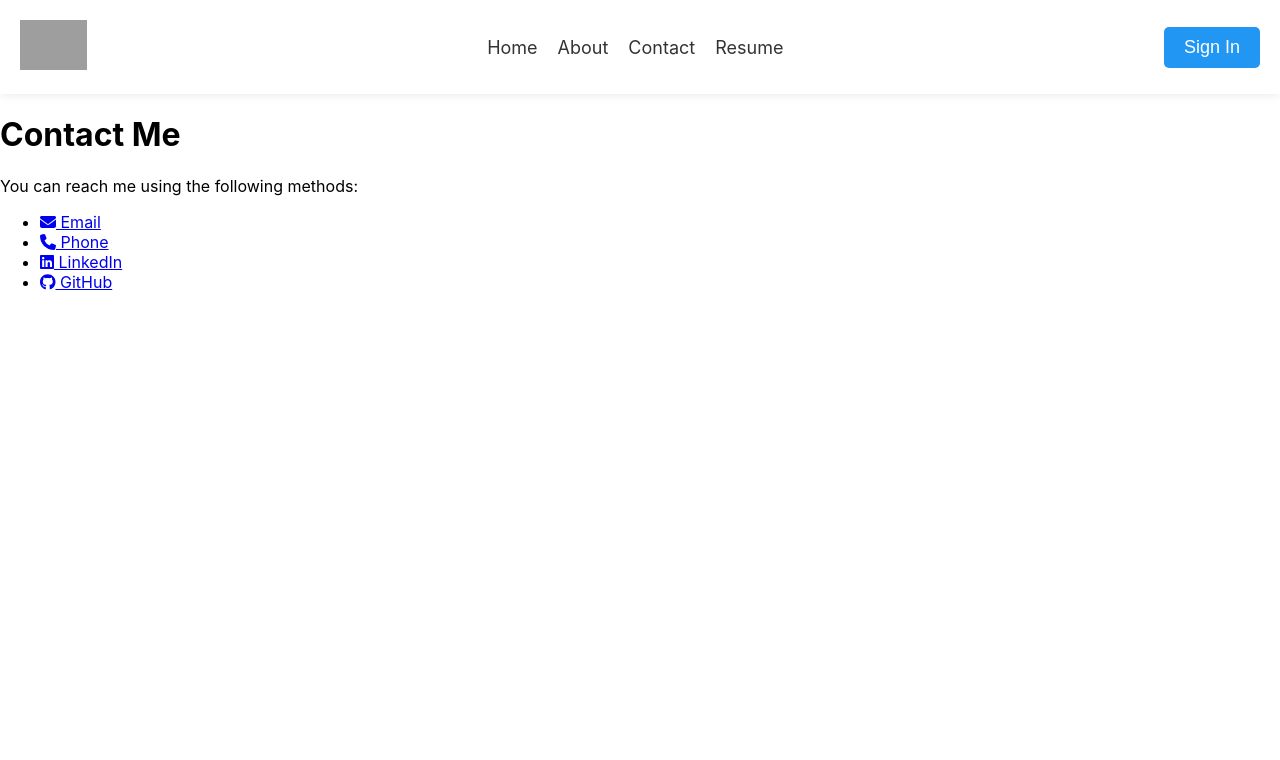
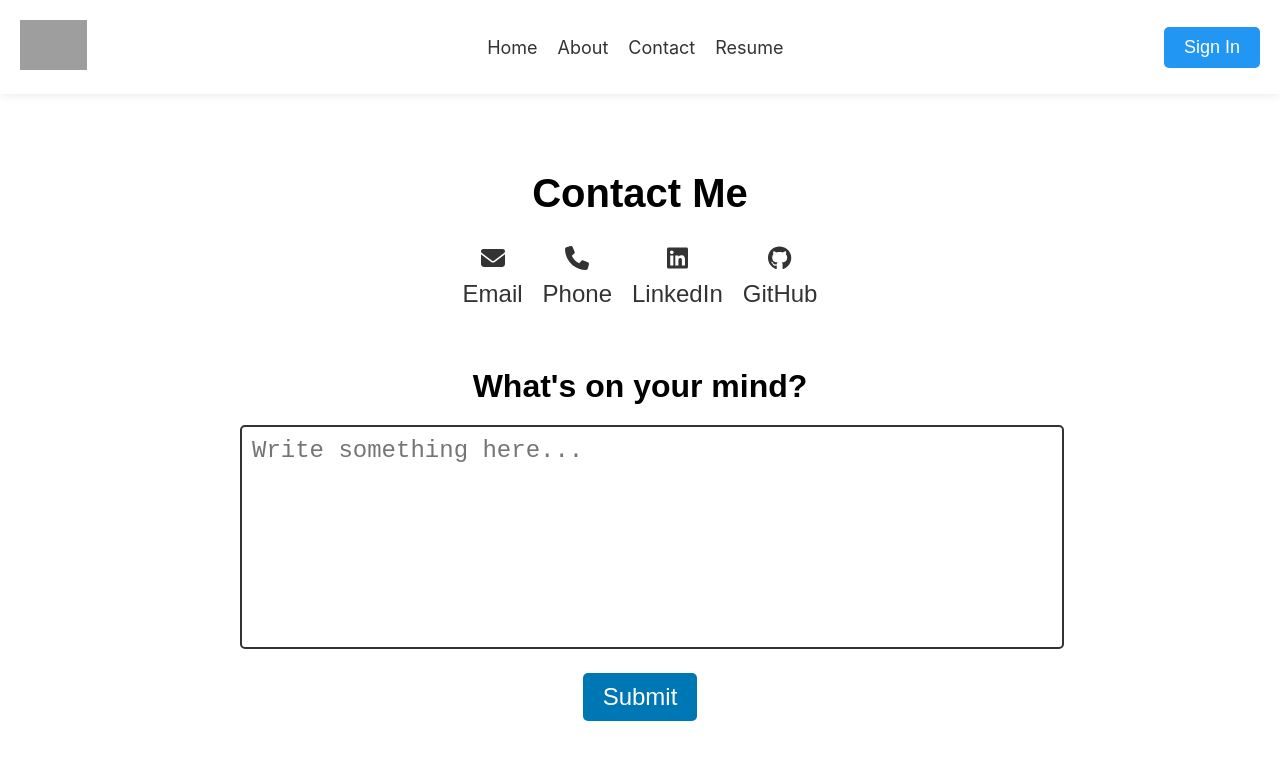
Before and after one commit to Amrit618/profile, a React (Create React App) app: page /contact in a window 1280 px wide. Shown: the top 760 px of the page. Built offline with nearby package versions, Linux system fonts and the light colour scheme; grey boxes are pictures that could not be loaded.

Commit message:
modified contact page

```diff
--- a/src/Pages/Contact.tsx
+++ b/src/Pages/Contact.tsx
@@ -4,36 +4,45 @@ import { faEnvelope, faPhone } from '@fortawesome/free-solid-svg-icons';
 import { faLinkedin, faGithub } from '@fortawesome/free-brands-svg-icons';
 import { config } from '@fortawesome/fontawesome-svg-core';
 import '@fortawesome/fontawesome-svg-core/styles.css';
+import '../styles/Contact.css';
 
 config.autoAddCss = false;
 
 const Contact: React.FC = () => {
   return (
-    <div>
+    <div className="contact-container">
       <h1>Contact Me</h1>
-      <p>You can reach me using the following methods:</p>
-      <ul>
-        <li>
-          <a href="mailto:amritbastakoti618@gmail.com">
-            <FontAwesomeIcon icon={faEnvelope} /> Email
+      <div className="contact-methods">
+        <div className="contact-method">
+          <a href="mailto:example@example.com">
+            <FontAwesomeIcon icon={faEnvelope} />
+            <span>Email</span>
           </a>
-        </li>
-        <li>
-          <a href="tel:+358414839992">
-            <FontAwesomeIcon icon={faPhone} /> Phone
+        </div>
+        <div className="contact-method">
+          <a href="tel:123456789">
+            <FontAwesomeIcon icon={faPhone} />
+            <span>Phone</span>
           </a>
-        </li>
-        <li>
-          <a href="https://www.linkedin.com/in/amrit-b-4a3b471b2/">
-            <FontAwesomeIcon icon={faLinkedin} /> LinkedIn
+        </div>
+        <div className="contact-method">
+          <a href="https://www.linkedin.com/in/your-linkedin-profile">
+            <FontAwesomeIcon icon={faLinkedin} />
+            <span>LinkedIn</span>
           </a>
-        </li>
-        <li>
-          <a href="https://github.com/Amrit618">
-            <FontAwesomeIcon icon={faGithub} /> GitHub
+        </div>
+        <div className="contact-method">
+          <a href="https://github.com/your-github-username">
+            <FontAwesomeIcon icon={faGithub} />
+            <span>GitHub</span>
           </a>
-        </li>
-      </ul>
+        </div>
+      </div>
+      <div className="whats-on-your-mind">
+        <h2>What's on your mind?</h2>
+        <textarea placeholder="Write something here..."></textarea>
+        <button className="submit-button">Submit</button>
+      </div>
     </div>
   );
 };
--- /dev/null
+++ b/src/styles/Contact.css
@@ -0,0 +1,87 @@
+.contact-container {
+  max-width: 800px;
+  margin: 0 auto;
+  padding: 50px 20px;
+  font-family: Arial, sans-serif;
+}
+
+.contact-container h1 {
+  text-align: center;
+  font-size: 2.5rem;
+  margin-bottom: 20px;
+}
+
+.contact-methods {
+  display: flex;
+  justify-content: center;
+  align-items: center;
+  flex-wrap: wrap;
+}
+
+.contact-method {
+  margin: 10px;
+  text-align: center;
+}
+
+.contact-method a {
+  display: flex;
+  flex-direction: column;
+  justify-content: center;
+  align-items: center;
+  text-decoration: none;
+  color: #333;
+  font-size: 1.5rem;
+  transition: all 0.3s ease;
+}
+
+.contact-method a:hover {
+  color: #0077b5;
+}
+
+.contact-method span {
+  margin-top: 10px;
+}
+
+.whats-on-your-mind {
+  margin-top: 50px;
+  text-align: center;
+}
+
+.whats-on-your-mind h2 {
+  font-size: 2rem;
+  margin-bottom: 20px;
+}
+
+.whats-on-your-mind textarea {
+  width: 100%;
+  height: 200px;
+  padding: 10px;
+  font-size: 1.5rem;
+  border-radius: 5px;
+  border: 2px solid #333;
+  resize: none;
+}
+
+@media (max-width: 768px) {
+  .contact-methods {
+    flex-direction: column;
+  }
+
+  .contact-method {
+    margin: 10px 0;
+  }}
+    .submit-button {
+      margin-top: 20px;
+      padding: 10px 20px;
+      font-size: 1.5rem;
+      background-color: #0077b5;
+      color: #fff;
+      border: none;
+      border-radius: 5px;
+      cursor: pointer;
+      transition: all 0.3s ease;
+    }
+
+    .submit-button:hover {
+      background-color: #005d8d;
+    }
```
